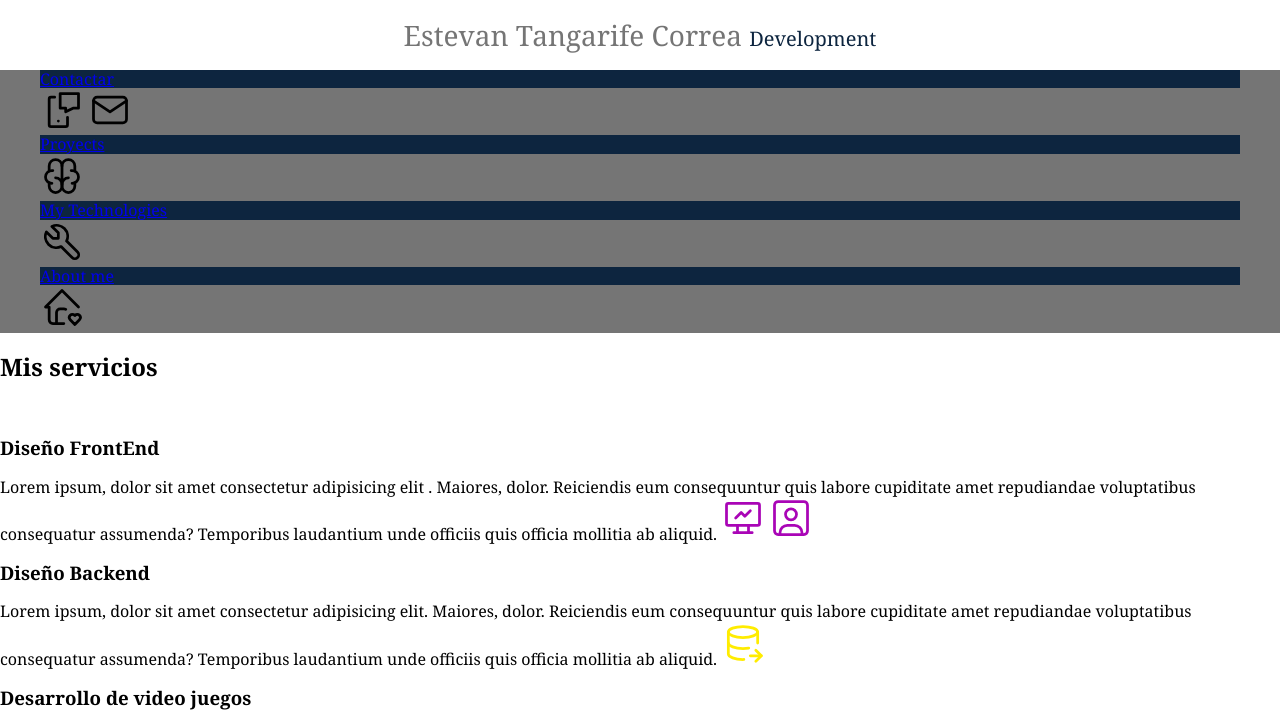
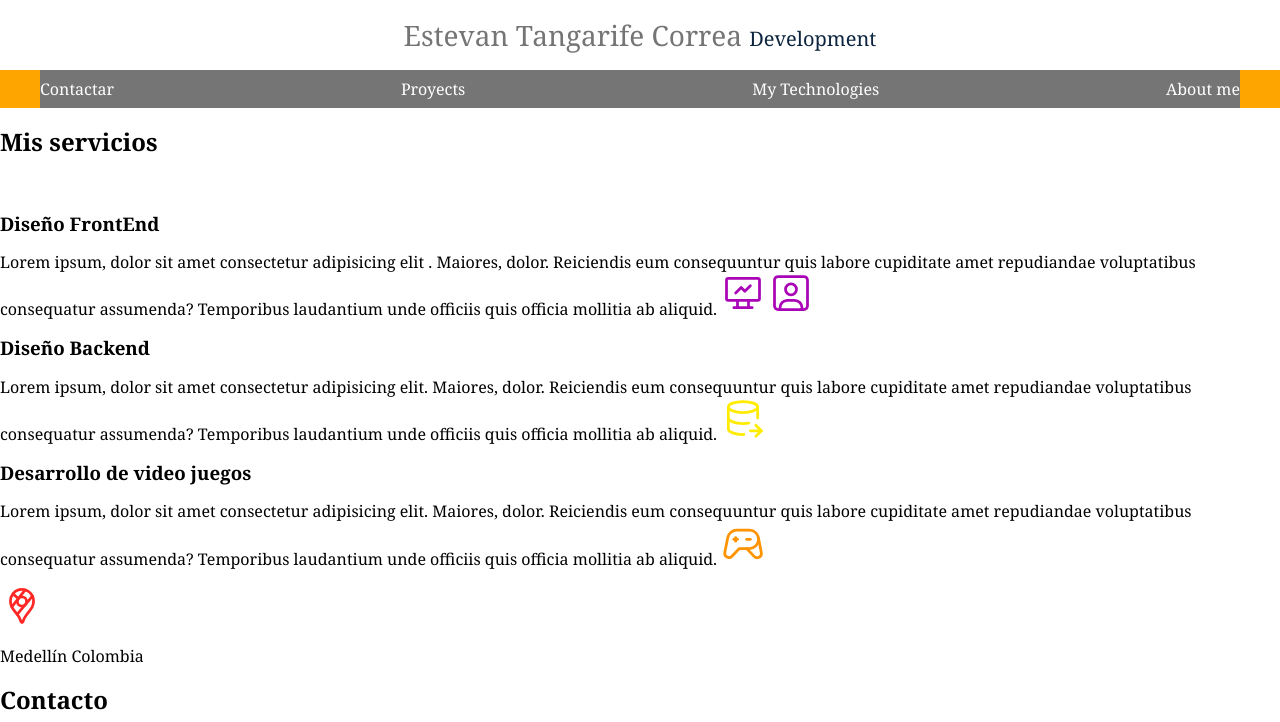
Before and after one commit to 3TC3T3R4/My_portfolio, a plain HTML site: page index.html in a window 1280 px wide. Shown: the top 722 px of the page. Drawn offline with Linux system fonts and the light colour scheme.

Commit message:
Add flex
In that case im add flex-direction for the links

```diff
--- a/Css/style-index.css
+++ b/Css/style-index.css
@@ -38,28 +38,32 @@ color:var(--darkblue);
 
 }
 
+.contenedor{
+
+    width: 120rem; /*1200px tener en cuenta*/
+    margin: 0%  auto; /*0% arriba 0% derecha 0% abajo 0% izquierda*/
+}
 .nav-background{
 
-    background-color: var(--primary);
+    background-color:orange;
 
 }
 
 .main-navegation{
 
+background-color: var(--primary);
+padding: 1rem 0; /*El padding es como engordar el elemento */
+display: flex;
+flex-direction: row; /*El flex-direction te ayuda a trabajar verticalmente si utilizas la propiedad colum*/
+/*Por defecto es row para que los items sigan mostrandose uno despues del otro y no uno debajo de otro*/
+justify-content: space-between ; /* El justify te ayudara a trabajar horizontalmente*/
 
 }
 
 .main-navegation a{
 
-    background-color: var(--darkblue);
-    display: block;
-}
-
-
-.container{
-
-width: 120rem; /*1200px tener en cuenta*/
-margin: 0%  auto  0% auto; /*0% arriba 0% derecha 0% abajo 0% izquierda*/
+color: var(--white);
+text-decoration: none;
 
 
 }
--- a/index.html
+++ b/index.html
@@ -20,47 +20,13 @@
 <div class="nav-background">
 <!--podemos poner varios estilos poniendo varias clases en el atributo class
     class como en este ejemplo la clase main-navegatio y container -->
-    <nav class="main-navegation container">
-      <a href="#">Contactar</a>
-        <svg xmlns="http://www.w3.org/2000/svg" class="icon icon-tabler icon-tabler-device-mobile-message" width="44" height="44" viewBox="0 0 24 24" stroke-width="1.5" stroke="#000000" fill="none" stroke-linecap="round" stroke-linejoin="round">
-            <path stroke="none" d="M0 0h24v24H0z" fill="none"/>
-            <path d="M11 3h10v8h-3l-4 2v-2h-3z" />
-            <path d="M15 16v4a1 1 0 0 1 -1 1h-8a1 1 0 0 1 -1 -1v-14a1 1 0 0 1 1 -1h2" />
-            <path d="M10 18v.01" />
-          </svg>
-          <svg xmlns="http://www.w3.org/2000/svg" class="icon icon-tabler icon-tabler-mail" width="44" height="44" viewBox="0 0 24 24" stroke-width="1.5" stroke="#000000" fill="none" stroke-linecap="round" stroke-linejoin="round">
-            <path stroke="none" d="M0 0h24v24H0z" fill="none"/>
-            <path d="M3 7a2 2 0 0 1 2 -2h14a2 2 0 0 1 2 2v10a2 2 0 0 1 -2 2h-14a2 2 0 0 1 -2 -2v-10z" />
-            <path d="M3 7l9 6l9 -6" />
-          </svg>
-
+    <nav class="main-navegation contenedor">
+        <a href="#">Contactar</a>
         <a href="#">Proyects</a>
-        <svg xmlns="http://www.w3.org/2000/svg" class="icon icon-tabler icon-tabler-brain" width="44" height="44" viewBox="0 0 24 24" stroke-width="1.5" stroke="#000000" fill="none" stroke-linecap="round" stroke-linejoin="round">
-            <path stroke="none" d="M0 0h24v24H0z" fill="none"/>
-            <path d="M15.5 13a3.5 3.5 0 0 0 -3.5 3.5v1a3.5 3.5 0 0 0 7 0v-1.8" />
-            <path d="M8.5 13a3.5 3.5 0 0 1 3.5 3.5v1a3.5 3.5 0 0 1 -7 0v-1.8" />
-            <path d="M17.5 16a3.5 3.5 0 0 0 0 -7h-.5" />
-            <path d="M19 9.3v-2.8a3.5 3.5 0 0 0 -7 0" />
-            <path d="M6.5 16a3.5 3.5 0 0 1 0 -7h.5" />
-            <path d="M5 9.3v-2.8a3.5 3.5 0 0 1 7 0v10" />
-          </svg>
-
         <a href="technologies.html">My Technologies</a>
-        <svg xmlns="http://www.w3.org/2000/svg" class="icon icon-tabler icon-tabler-tool" width="44" height="44" viewBox="0 0 24 24" stroke-width="1.5" stroke="#000000" fill="none" stroke-linecap="round" stroke-linejoin="round">
-            <path stroke="none" d="M0 0h24v24H0z" fill="none"/>
-            <path d="M7 10h3v-3l-3.5 -3.5a6 6 0 0 1 8 8l6 6a2 2 0 0 1 -3 3l-6 -6a6 6 0 0 1 -8 -8l3.5 3.5" />
-          </svg>
-
-
         <a href="#">About me</a>
-        <svg xmlns="http://www.w3.org/2000/svg" class="icon icon-tabler icon-tabler-home-heart" width="44" height="44" viewBox="0 0 24 24" stroke-width="1.5" stroke="#000000" fill="none" stroke-linecap="round" stroke-linejoin="round">
-            <path stroke="none" d="M0 0h24v24H0z" fill="none"/>
-            <path d="M21 12l-9 -9l-9 9h2v7a2 2 0 0 0 2 2h6" />
-            <path d="M9 21v-6a2 2 0 0 1 2 -2h2c.39 0 .754 .112 1.061 .304" />
-            <path d="M19 21.5l2.518 -2.58a1.74 1.74 0 0 0 0 -2.413a1.627 1.627 0 0 0 -2.346 0l-.168 .172l-.168 -.172a1.627 1.627 0 0 0 -2.346 0a1.74 1.74 0 0 0 0 2.412l2.51 2.59z" />
-          </svg>
-        </nav>
-      </div>
+      </nav>
+  </div>
 
     <main>
         <h2>Mis servicios</h2>
```
